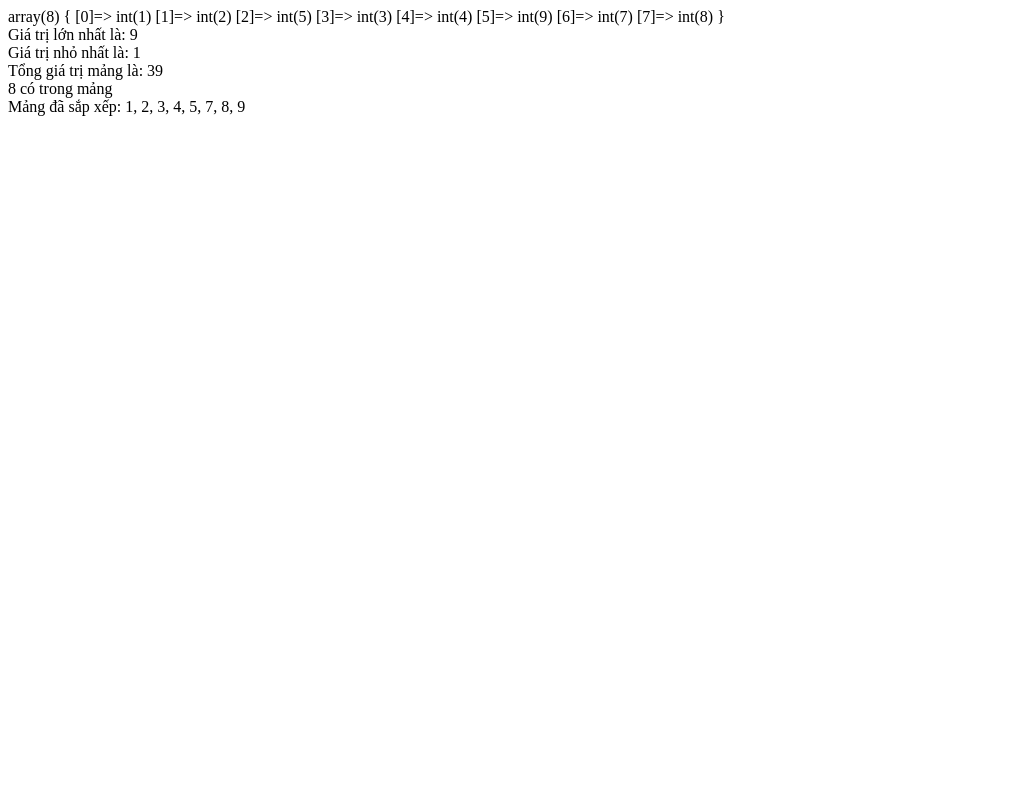
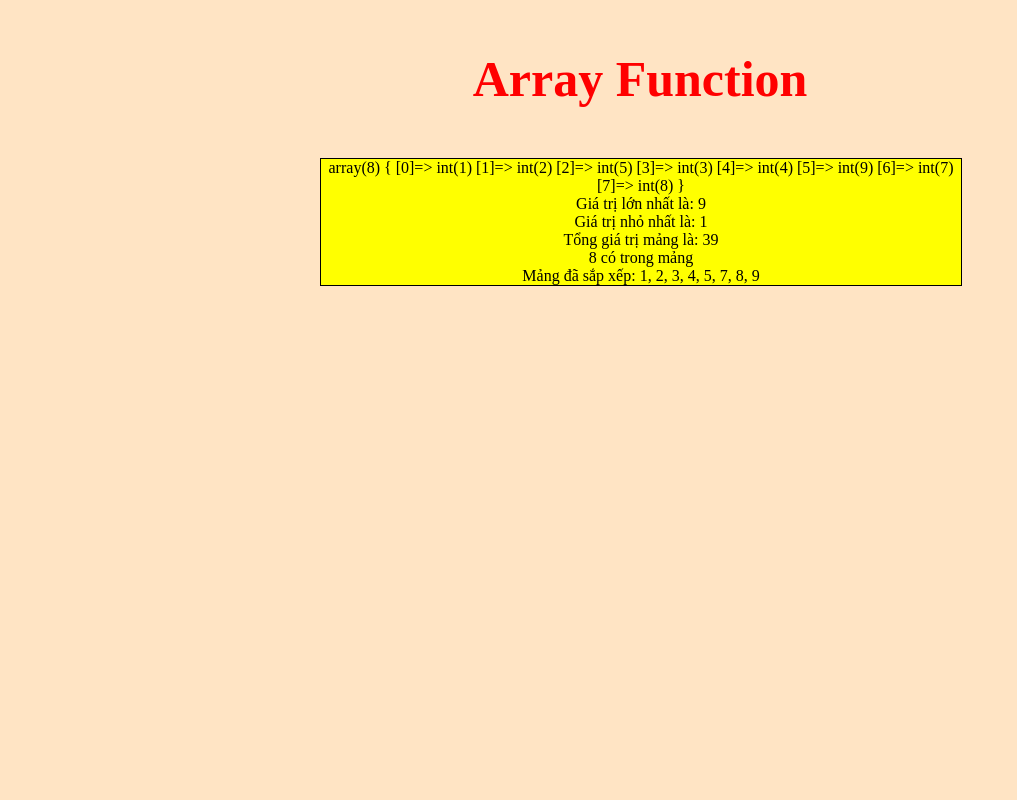
Before and after one commit to mduc21082003/LapTrinhWeb, a PHP site: page /BT4main.php in a window 1280 px wide. Shown: the whole page, without its empty margins (0-1017 px from the left). Run offline with PHP 8.4, Linux system fonts and the light colour scheme.

Commit message:
Update BT4main.php

```diff
--- a/BaiTapBuoi1/BT4main.php
+++ b/BaiTapBuoi1/BT4main.php
@@ -1,3 +1,40 @@
+<!DOCTYPE html>
+<html lang="en">
+<head>
+    <meta charset="UTF-8">
+    <meta name="viewport" content="width=device-width, initial-scale=1.0">
+    <title>Document</title>
+</head>
+<style>
+    *{
+        margin: 0;
+        padding: 0;
+        border: 0;
+        font-size: 100%;
+    }
+
+    .title {
+        font-size: 50px;
+        text-align: center;
+        margin: 50px;
+        color: red;
+    }
+
+    body {
+        background-color: bisque;
+    }
+
+    .backgroundvalue {
+        background-color: yellow;
+        text-align: center;
+        width: 50%;
+        margin-left: 25%;
+        border: 1px solid black;
+    }
+</style>
+<body>
+    <h1 class="title">Array Function</h1>
+    <div class="backgroundvalue">
 <?php
     include 'BT4array.php';
 
@@ -17,3 +54,6 @@ echo "Tổng giá trị mảng là: $tong<br>";
     echo "$gia_tri_tim_kiem " . ($kiem_tra_mang ? "có" : "không có") . " trong mảng<br>";
     echo "Mảng đã sắp xếp: " . implode(', ', $sap_xep_mang);
 ?>
+</div>
+</body>
+</html>
```
Lines whose indentation alone changed are shown as unchanged.
